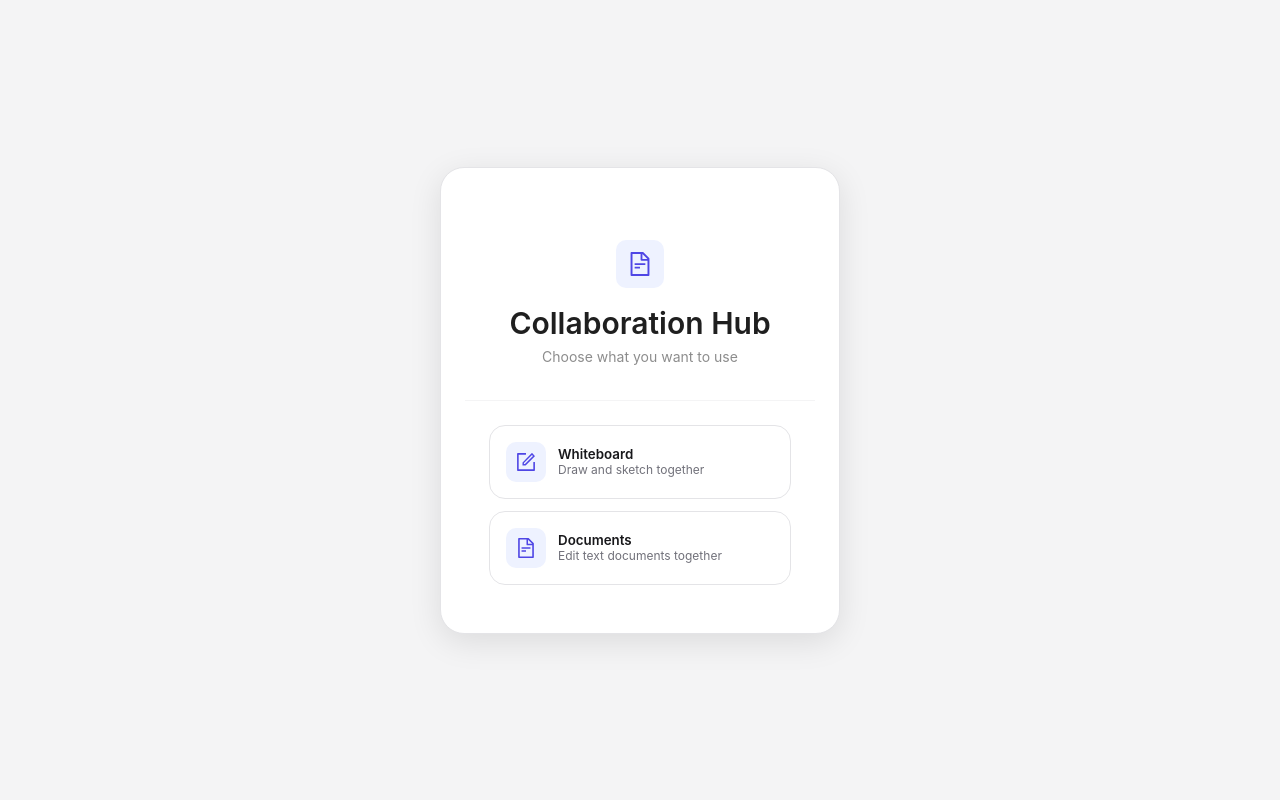
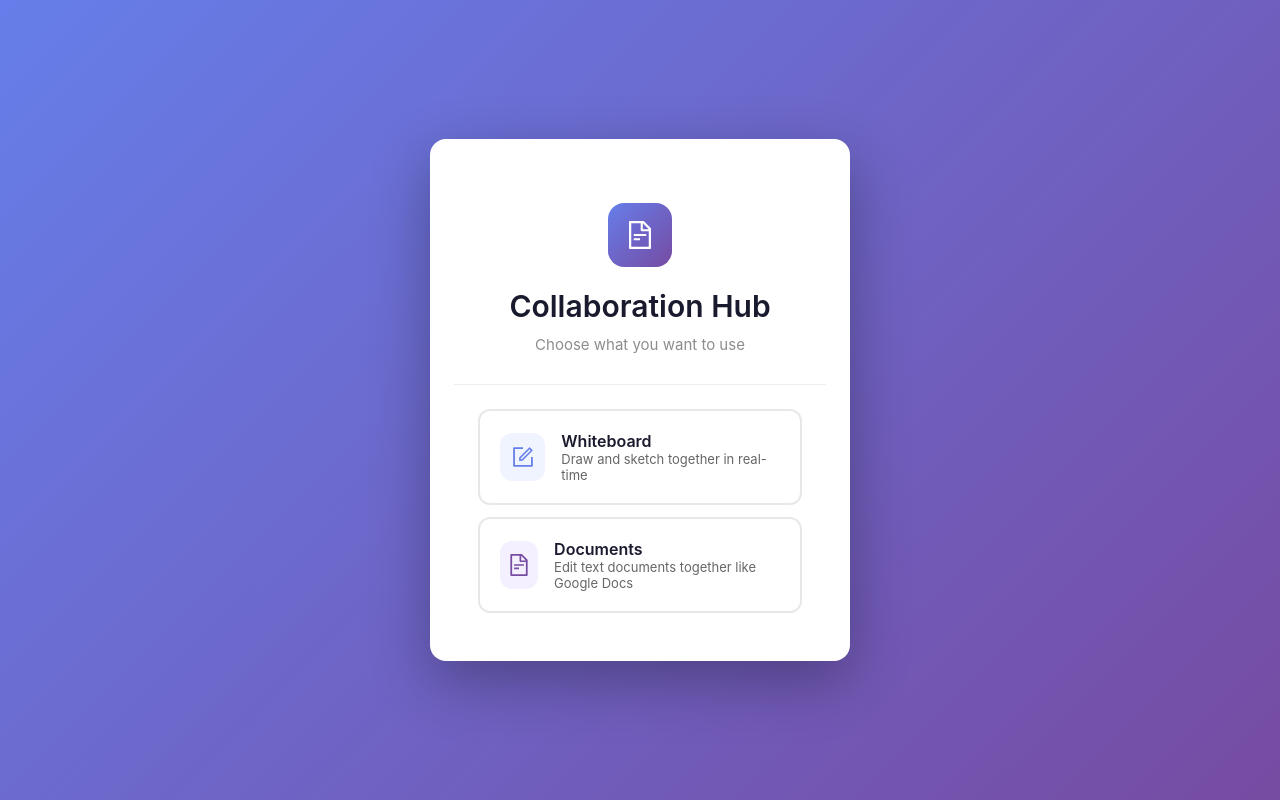
Before and after one commit to DimonBel/Document-editor, a React (Vite) app in the folder frontend/: page / in a window 1280 px wide. Built offline with nearby package versions, Linux system fonts and the light colour scheme.

Commit message:
fix: properly integrate document cabinet and editor flow
- Add 'doc-cabinet' mode for document selection screen
- Auto-transition to editor when document is selected
- Add 'Back to Cabinet' button in editor
- Fix Zustand store selector usage

```diff
--- a/frontend/src/App.tsx
+++ b/frontend/src/App.tsx
@@ -1,27 +1,47 @@
-import { useState } from 'react';
+import { useState, useEffect } from 'react';
 import { Card, Typography } from 'antd';
 import { FormOutlined, FileTextOutlined } from '@ant-design/icons';
 import { WhiteboardPage } from './pages/WhiteboardPage';
 import { DocEditorPage } from './pages/DocEditorPage';
+import { DocSelector } from './features/doc/DocSelector';
 import { ErrorBoundary } from './shared/components/ErrorBoundary';
+import { useDocStore } from './store/docStore';
 
 const { Title, Text } = Typography;
 
-type AppMode = 'home' | 'room' | 'doc';
+type AppMode = 'home' | 'room' | 'doc-cabinet' | 'doc';
 
 export default function App() {
   const [mode, setMode] = useState<AppMode>('home');
+  const docId = useDocStore((s) => s.docId);
+
+  const goToCabinet = () => {
+    useDocStore.getState().leaveDoc();
+    setMode('doc-cabinet');
+  };
+
+  const goHome = () => {
+    useDocStore.getState().leaveDoc();
+    setMode('home');
+  };
+
+  useEffect(() => {
+    if (docId && mode === 'doc-cabinet') {
+      setMode('doc');
+    }
+  }, [docId, mode]);
 
   return (
     <ErrorBoundary>
       {mode === 'home' && (
         <HomeScreen
           onWhiteboard={() => setMode('room')}
-          onDocument={() => setMode('doc')}
+          onDocument={goToCabinet}
         />
       )}
-      {mode === 'room' && <WhiteboardPageWrapper onBack={() => setMode('home')} />}
-      {mode === 'doc' && <DocEditorPageWrapper onBack={() => setMode('home')} />}
+      {mode === 'room' && <WhiteboardPageWrapper onBack={goHome} />}
+      {mode === 'doc-cabinet' && <DocCabinetWrapper onBack={goHome} />}
+      {mode === 'doc' && <DocEditorPageWrapper onBack={goToCabinet} />}
     </ErrorBoundary>
   );
 }
@@ -39,40 +59,42 @@ function HomeScreen({ onWhiteboard, onDocument }: HomeScreenProps) {
       justifyContent: 'center',
       minHeight: '100vh',
       padding: '24px',
-      background: 'var(--color-neutral-100)',
+      background: 'linear-gradient(135deg, #667eea 0%, #764ba2 100%)',
     }}>
       <Card style={{
         width: '100%',
-        maxWidth: '400px',
-        background: 'var(--color-neutral-0)',
-        borderRadius: 'var(--radius-xl)',
-        boxShadow: 'var(--shadow-lg)',
-        border: '1px solid var(--color-neutral-200)',
+        maxWidth: '420px',
+        background: 'white',
+        borderRadius: '16px',
+        boxShadow: '0 20px 60px rgba(0,0,0,0.3)',
+        border: 'none',
         overflow: 'hidden',
       }}>
         <div style={{
-          padding: '48px 24px 32px',
+          padding: '40px 32px 28px',
           textAlign: 'center',
-          borderBottom: '1px solid var(--color-neutral-100)',
+          borderBottom: '1px solid #eee',
         }}>
           <div style={{
-            width: '48px',
-            height: '48px',
-            margin: '0 auto 16px',
+            width: '64px',
+            height: '64px',
+            margin: '0 auto 20px',
             display: 'flex',
             alignItems: 'center',
             justifyContent: 'center',
-            background: 'var(--color-brand-50)',
-            borderRadius: 'var(--radius-md)',
-            color: 'var(--color-brand-600)',
-            fontSize: '24px',
+            background: 'linear-gradient(135deg, #667eea 0%, #764ba2 100%)',
+            borderRadius: '16px',
+            color: 'white',
+            fontSize: '28px',
           }}>
             <FileTextOutlined />
           </div>
-          <Title level={2} style={{ marginBottom: '4px' }}>
+          <Title level={2} style={{ marginBottom: '8px', color: '#1a1a2e' }}>
             Collaboration Hub
           </Title>
-          <Text type="secondary">Choose what you want to use</Text>
+          <Text type="secondary" style={{ fontSize: '15px' }}>
+            Choose what you want to use
+          </Text>
         </div>
 
         <div style={{ padding: '24px' }}>
@@ -81,34 +103,42 @@ function HomeScreen({ onWhiteboard, onDocument }: HomeScreenProps) {
             style={{
               display: 'flex',
               alignItems: 'center',
-              gap: '12px',
+              gap: '16px',
               width: '100%',
-              padding: '16px',
-              borderRadius: 'var(--radius-lg)',
-              border: '1px solid var(--color-neutral-200)',
+              padding: '20px',
+              borderRadius: '12px',
+              border: '2px solid #e8e8e8',
               marginBottom: '12px',
-              background: 'var(--color-neutral-0)',
+              background: 'white',
               cursor: 'pointer',
-              transition: 'all 120ms ease',
+              transition: 'all 150ms ease',
               textAlign: 'left',
+            }}
+            onMouseOver={(e) => {
+              e.currentTarget.style.borderColor = '#667eea';
+              e.currentTarget.style.boxShadow = '0 4px 12px rgba(102, 126, 234, 0.2)';
+            }}
+            onMouseOut={(e) => {
+              e.currentTarget.style.borderColor = '#e8e8e8';
+              e.currentTarget.style.boxShadow = 'none';
             }}
           >
             <div style={{
-              width: '40px',
-              height: '40px',
+              width: '48px',
+              height: '48px',
               display: 'flex',
               alignItems: 'center',
               justifyContent: 'center',
-              background: 'var(--color-brand-50)',
-              borderRadius: 'var(--radius-md)',
-              color: 'var(--color-brand-600)',
-              fontSize: '20px',
+              background: '#f0f4ff',
+              borderRadius: '12px',
+              color: '#667eea',
+              fontSize: '22px',
             }}>
               <FormOutlined />
             </div>
             <div>
-              <div style={{ fontWeight: 600, color: 'var(--color-neutral-900)' }}>Whiteboard</div>
-              <div style={{ fontSize: '12px', color: 'var(--color-neutral-500)' }}>Draw and sketch together</div>
+              <div style={{ fontWeight: 600, fontSize: '16px', color: '#1a1a2e' }}>Whiteboard</div>
+              <div style={{ fontSize: '13px', color: '#666' }}>Draw and sketch together in real-time</div>
             </div>
           </button>
 
@@ -117,33 +147,41 @@ function HomeScreen({ onWhiteboard, onDocument }: HomeScreenProps) {
             style={{
               display: 'flex',
               alignItems: 'center',
-              gap: '12px',
+              gap: '16px',
               width: '100%',
-              padding: '16px',
-              borderRadius: 'var(--radius-lg)',
-              border: '1px solid var(--color-neutral-200)',
-              background: 'var(--color-neutral-0)',
+              padding: '20px',
+              borderRadius: '12px',
+              border: '2px solid #e8e8e8',
+              background: 'white',
               cursor: 'pointer',
-              transition: 'all 120ms ease',
+              transition: 'all 150ms ease',
               textAlign: 'left',
+            }}
+            onMouseOver={(e) => {
+              e.currentTarget.style.borderColor = '#764ba2';
+              e.currentTarget.style.boxShadow = '0 4px 12px rgba(118, 75, 162, 0.2)';
+            }}
+            onMouseOut={(e) => {
+              e.currentTarget.style.borderColor = '#e8e8e8';
+              e.currentTarget.style.boxShadow = 'none';
             }}
           >
             <div style={{
-              width: '40px',
-              height: '40px',
+              width: '48px',
+              height: '48px',
               display: 'flex',
               alignItems: 'center',
               justifyContent: 'center',
-              background: 'var(--color-brand-50)',
-              borderRadius: 'var(--radius-md)',
-              color: 'var(--color-brand-600)',
-              fontSize: '20px',
+              background: '#f5f0ff',
+              borderRadius: '12px',
+              color: '#764ba2',
+              fontSize: '22px',
             }}>
               <FileTextOutlined />
             </div>
             <div>
-              <div style={{ fontWeight: 600, color: 'var(--color-neutral-900)' }}>Documents</div>
-              <div style={{ fontSize: '12px', color: 'var(--color-neutral-500)' }}>Edit text documents together</div>
+              <div style={{ fontWeight: 600, fontSize: '16px', color: '#1a1a2e' }}>Documents</div>
+              <div style={{ fontSize: '13px', color: '#666' }}>Edit text documents together like Google Docs</div>
             </div>
           </button>
         </div>
@@ -167,12 +205,13 @@ function WhiteboardPageWrapper({ onBack }: WrapperProps) {
           left: '12px',
           zIndex: 500,
           padding: '8px 16px',
-          borderRadius: 'var(--radius-md)',
-          border: '1px solid var(--color-neutral-200)',
-          background: 'rgba(255,255,255,0.9)',
+          borderRadius: '8px',
+          border: '1px solid #ddd',
+          background: 'rgba(255,255,255,0.95)',
           backdropFilter: 'blur(8px)',
           cursor: 'pointer',
           fontSize: '13px',
+          fontWeight: 500,
           display: 'flex',
           alignItems: 'center',
           gap: '6px',
@@ -181,6 +220,36 @@ function WhiteboardPageWrapper({ onBack }: WrapperProps) {
         ← Home
       </button>
       <WhiteboardPage />
+    </div>
+  );
+}
+
+function DocCabinetWrapper({ onBack }: WrapperProps) {
+  return (
+    <div>
+      <button
+        onClick={onBack}
+        style={{
+          position: 'fixed',
+          top: '12px',
+          left: '12px',
+          zIndex: 500,
+          padding: '8px 16px',
+          borderRadius: '8px',
+          border: '1px solid #ddd',
+          background: 'rgba(255,255,255,0.95)',
+          backdropFilter: 'blur(8px)',
+          cursor: 'pointer',
+          fontSize: '13px',
+          fontWeight: 500,
+          display: 'flex',
+          alignItems: 'center',
+          gap: '6px',
+        }}
+      >
+        ← Home
+      </button>
+      <DocSelector />
     </div>
   );
 }
@@ -196,18 +265,19 @@ function DocEditorPageWrapper({ onBack }: WrapperProps) {
           left: '12px',
           zIndex: 500,
           padding: '8px 16px',
-          borderRadius: 'var(--radius-md)',
-          border: '1px solid var(--color-neutral-200)',
-          background: 'rgba(255,255,255,0.9)',
+          borderRadius: '8px',
+          border: '1px solid #ddd',
+          background: 'rgba(255,255,255,0.95)',
           backdropFilter: 'blur(8px)',
           cursor: 'pointer',
           fontSize: '13px',
+          fontWeight: 500,
           display: 'flex',
           alignItems: 'center',
           gap: '6px',
         }}
       >
-        ← Home
+        ← Back to Cabinet
       </button>
       <DocEditorPage />
     </div>
```
